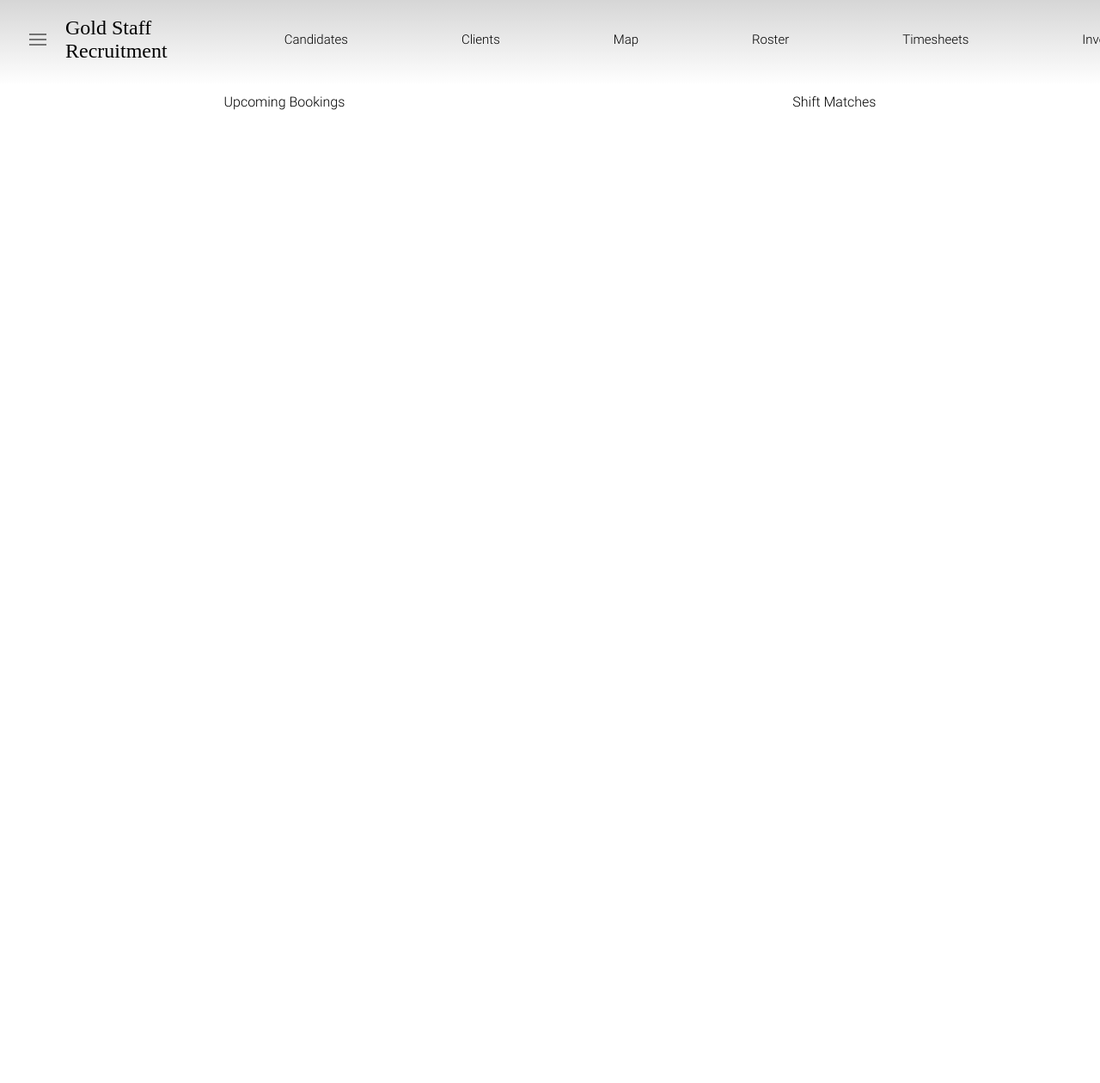
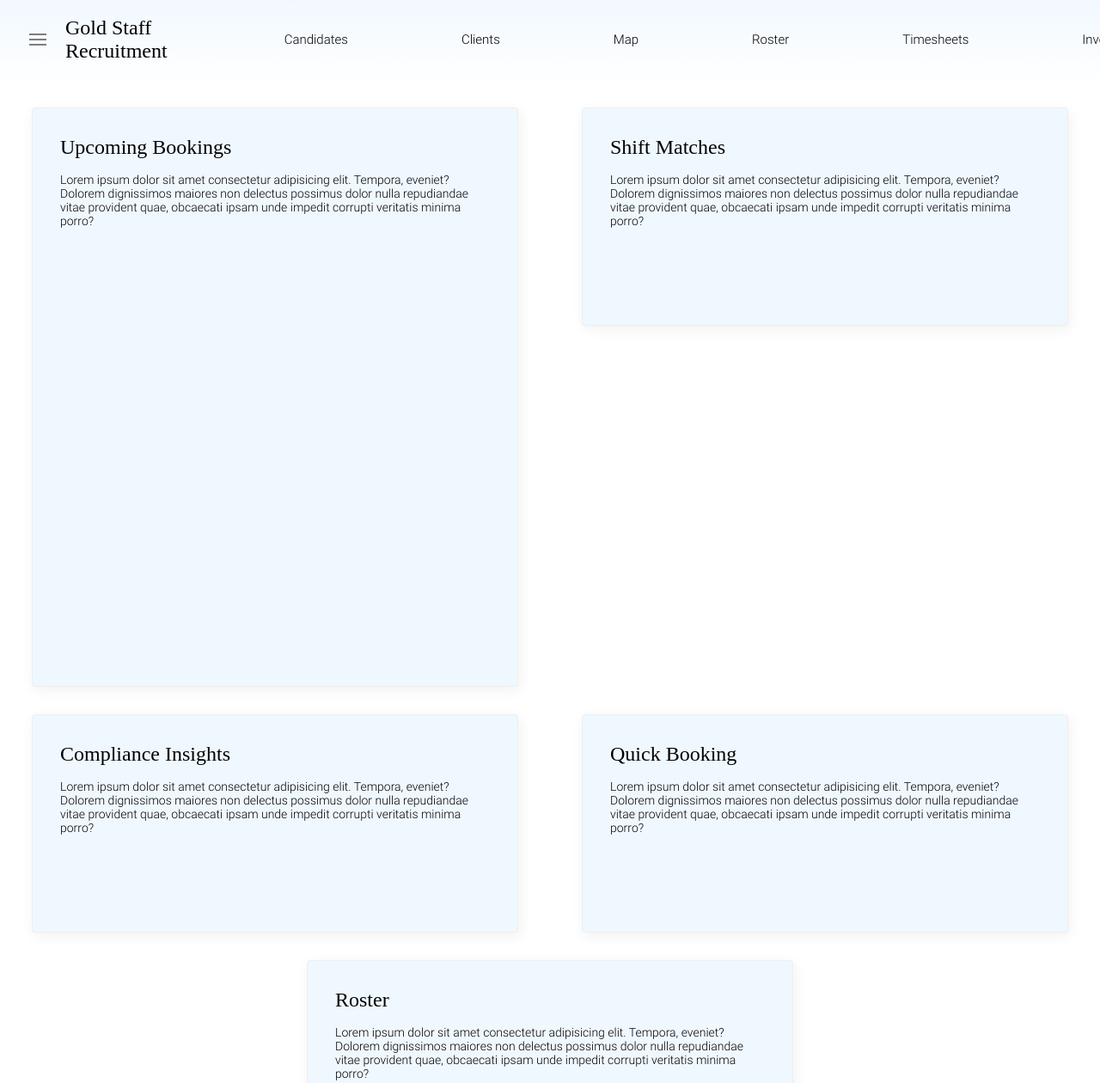
Before and after one commit to p-prash/GSR, a plain HTML site: page index.html in a window 1280 px wide. Shown: the part 7-1267 px from the top of the page at 86% size. Before the commit the page ends 800 px from the top, so only its background shows below. Drawn offline with Linux system fonts and the light colour scheme.

Commit message:
static widgets added.

```diff
--- a/index.html
+++ b/index.html
@@ -47,16 +47,47 @@
     </div>
 
     <div class="widget-container">
+
     <div class="upcoming-bookings-container">
         <div class="upcoming-bookings">
-            <div>Upcoming Bookings</div>
+            <h1>Upcoming Bookings</h1>
+            <div>Lorem ipsum dolor sit amet consectetur adipisicing elit. Tempora, eveniet? Dolorem dignissimos maiores non delectus possimus dolor nulla repudiandae vitae provident quae, obcaecati ipsam unde impedit corrupti veritatis minima porro?
+            </div>
         </div>
     </div>
+
     <div class="shift-matches-container">
         <div class="shift-matches">
-            <div>Shift Matches</div>
+            <h1>Shift Matches</h1>
+            <div>Lorem ipsum dolor sit amet consectetur adipisicing elit. Tempora, eveniet? Dolorem dignissimos maiores non delectus possimus dolor nulla repudiandae vitae provident quae, obcaecati ipsam unde impedit corrupti veritatis minima porro?
+            </div>
         </div>
     </div>
+
+    <div class="compliance-insights-container">
+        <div class="compliance-insights">
+            <h1>Compliance Insights</h1>
+            <div>Lorem ipsum dolor sit amet consectetur adipisicing elit. Tempora, eveniet? Dolorem dignissimos maiores non delectus possimus dolor nulla repudiandae vitae provident quae, obcaecati ipsam unde impedit corrupti veritatis minima porro?
+            </div>
+        </div>
+    </div>
+
+    <div class="quick-booking-container">
+        <div class="quick-booking">
+            <h1>Quick Booking</h1>
+            <div>Lorem ipsum dolor sit amet consectetur adipisicing elit. Tempora, eveniet? Dolorem dignissimos maiores non delectus possimus dolor nulla repudiandae vitae provident quae, obcaecati ipsam unde impedit corrupti veritatis minima porro?
+            </div>
+        </div>
+    </div>
+
+    <div class="roster-container">
+        <div class="roster">
+            <h1>Roster</h1>
+            <div>Lorem ipsum dolor sit amet consectetur adipisicing elit. Tempora, eveniet? Dolorem dignissimos maiores non delectus possimus dolor nulla repudiandae vitae provident quae, obcaecati ipsam unde impedit corrupti veritatis minima porro?
+            </div>
+        </div>
+    </div>
+
     </div>
 
 </body>
--- a/styles.css
+++ b/styles.css
@@ -10,6 +10,14 @@ body{
     margin: 0;
     padding: 0;
     font-family: myLinks;
+    font-size: 14px;
+}
+
+h1 {
+    font-size: 24px;
+    font-family: myHeader;
+    color: black;
+    font-weight: 300;
 }
 
 .header {
@@ -18,7 +26,7 @@ body{
     margin-bottom: 10px;
     display: flex;
     justify-content: space-between;
-    background-image: linear-gradient(lightgrey, white);
+    background-image: linear-gradient(aliceblue, white);
     align-items: center;
 }
 
@@ -63,7 +71,7 @@ ul {
   }
 
   ul li ul {
-    background: white;
+    background-image: linear-gradient(white, aliceblue);
     visibility: hidden;
     opacity: 0;
     min-width: 5rem;
@@ -104,10 +112,6 @@ a:hover {
 }
 
 .title {
-    font-size: 24px;
-    font-family: myHeader;
-    color: black;
-    font-weight: 300;
     margin-left: 4px;
     margin-right: 60px;
     display: flex;
@@ -118,5 +122,28 @@ a:hover {
 .widget-container {
     display: flex;
     flex-wrap: wrap;
+    flex: auto;
     justify-content: space-around;
 }
+
+.roster-container,
+.quick-booking-container,
+.shift-matches-container,
+.compliance-insights-container,
+.upcoming-bookings-container {
+    background-color: aliceblue;
+    height: 640px;
+    border: 1px solid #eee;
+    box-shadow: 2px 4px 16px rgba(0,0,0,.06);
+    border-radius: 4px;
+    width: 500px;
+    padding: 16px 32px;
+    margin: 16px;
+}
+
+.roster-container,
+.shift-matches-container,
+.compliance-insights-container,
+.quick-booking-container {
+    height: 220px;
+}
```
